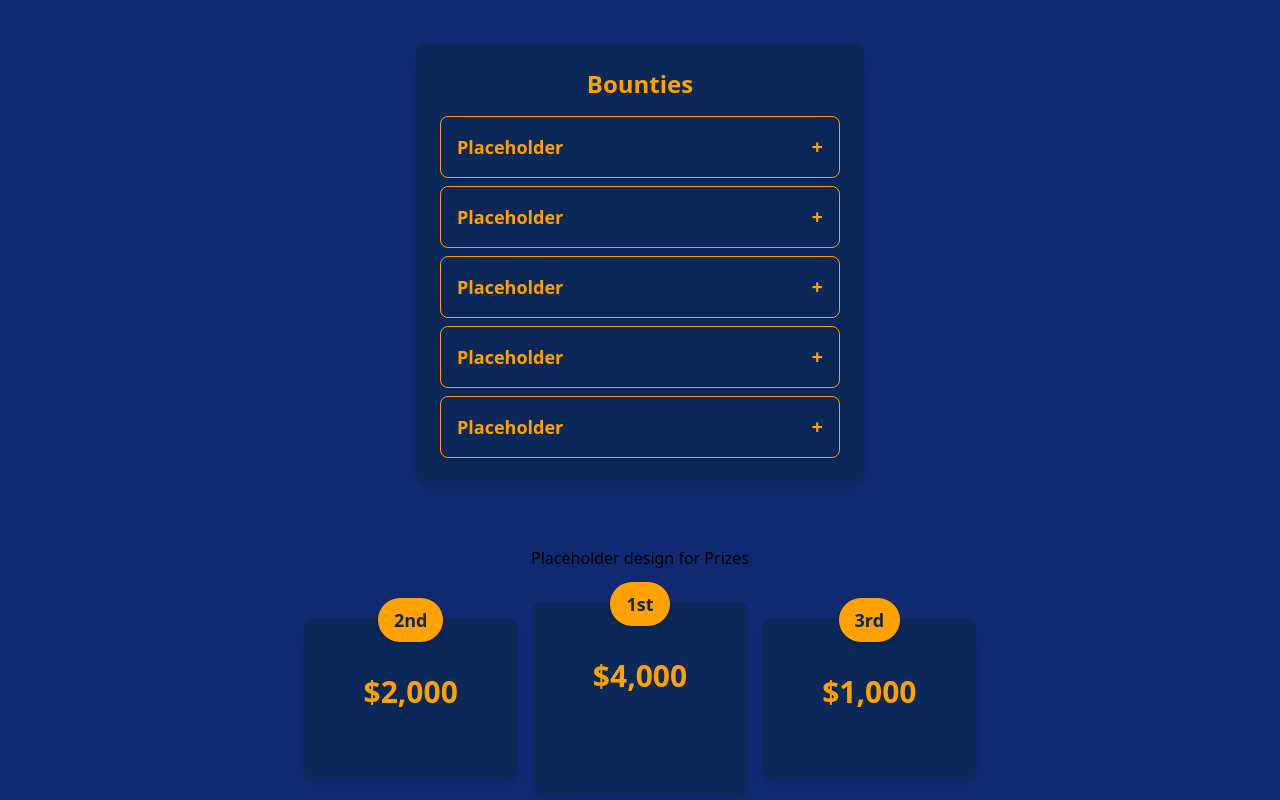
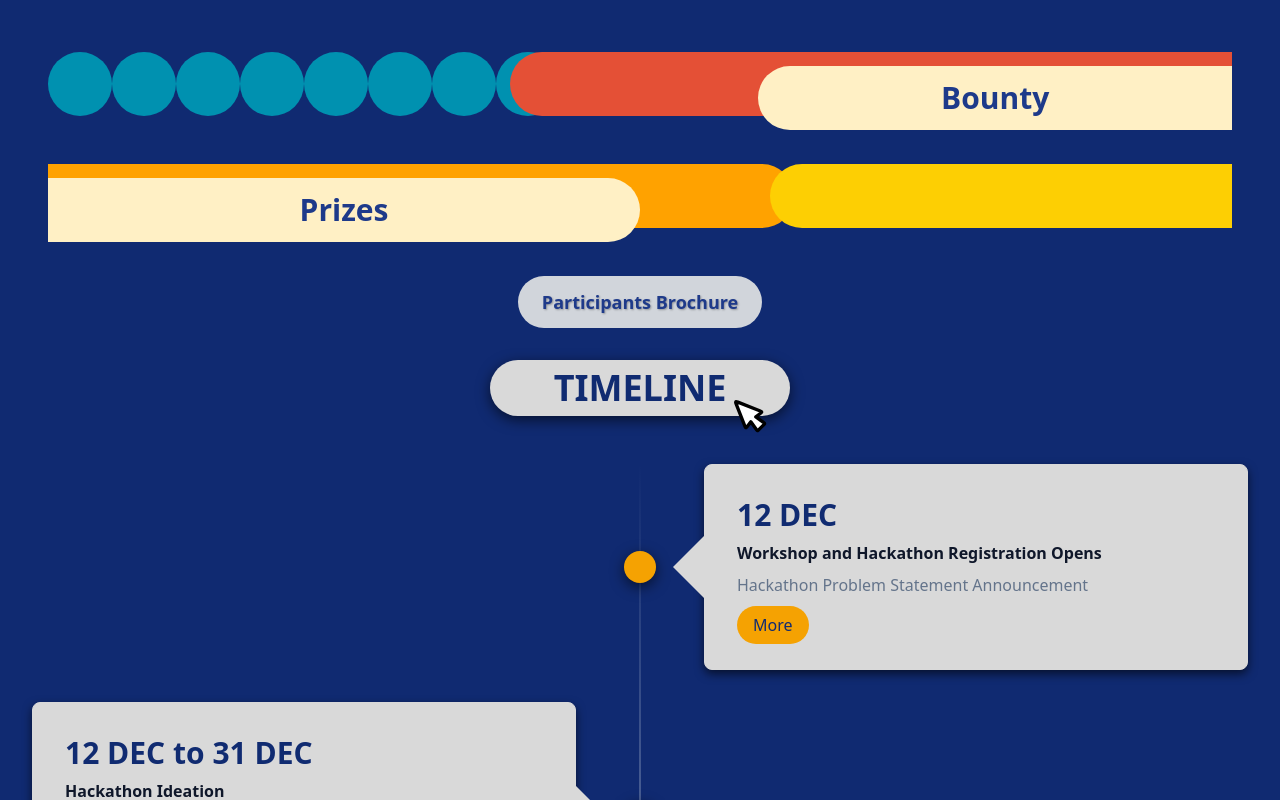
Before and after one commit to NUS-Fintech-Society/SD_Fintech_Summit_2025, a Next.js app: page / in a window 1280 px wide. Shown: the part 1040-1840 px from the top of the page. Built offline with nearby package versions, Linux system fonts and the light colour scheme.

Commit message:
Revert "Merge pull request #31 from marcusjhang/staging"
This reverts commit f1db295b922ab055cfa8135d43c70c0a0ded6d56, reversing
changes made to 216757efa00a38228d35b390d5293444930185b4.

```diff
--- a/src/app/workshops/[day]/page.tsx
+++ b/src/app/workshops/[day]/page.tsx
@@ -2,13 +2,14 @@ import { workshopsMockData } from "@/components/workshops/data";
 import RegisterButton from "@/components/workshops/RegisterButton";
 import { IWorkShop } from "@/components/workshops/types";
 import WorkshopList from "@/components/workshops/WorkshopList";
+import "./workshops.css";
 
 export default async function Page({ params }: { params: { day: string } }) {
   const day = params.day;
   const workshops = await getWorkshopsAsync(day);
 
   return (
-    <div className="bg-custom-background min-h-screen p-8">
+    <div className="backgroundImage bg-custom-background min-h-screen p-8">
       <h1 className="text-2xl text-center text-white font-bold mb-8">
         <div className="[text-shadow:_4px_3px_0px_#000000] text-5xl">
           WORKSHOPS
--- /dev/null
+++ b/src/app/workshops/[day]/workshops.css
@@ -0,0 +1,36 @@
+.backgroundImage {
+  background-image: url("/HomeLogoFull.png");
+  background-size: cover;
+  background-position: center;
+  background-repeat: no-repeat;
+  width: 100%;
+  height: 80%;
+  position: absolute;
+  left: 0;
+}
+
+.backgroundImage::before {
+  content: "";
+  position: absolute;
+  top: 0;
+  left: 0;
+  right: 0;
+  bottom: 0;
+  background-color: rgba(0, 0, 0, 0.3);
+  z-index: 0;
+}
+
+.backgroundImage > * {
+  position: relative;
+  z-index: 1;
+}
+
+
+/* Media query for smaller screens */
+@media (max-width: 768px) {
+  .backgroundImage {
+    background-size: contain; /* Makes the image fit within the container */
+    background-position: top; /* Adjusts positioning to make it look better when zoomed out */
+    height: 100%; /* Ensures the image covers the screen height */
+  }
+}
--- a/src/components/home/Bounty.tsx
+++ b/src/components/home/Bounty.tsx
@@ -1,52 +1,11 @@
-"use client";
-
-import React, { useState } from 'react';
-
-interface Challenge {
-  title: string;
-  description: string;
-}
-
-const challenges: Challenge[] = [
-  { title: 'Placeholder', description: 'Description' },
-  { title: 'Placeholder', description: 'Description' },
-  { title: 'Placeholder', description: 'Description' },
-  { title: 'Placeholder', description: 'Description' },
-  { title: 'Placeholder', description: 'Description' },
-];
+// Bounty.tsx
+import React from 'react';
+import CircleCapsuleBanner from '../ui/home/CircleCapsuleBanner';
 
 const Bounty: React.FC = () => {
-  const [openChallenge, setOpenChallenge] = useState<number | null>(null);
-
-  const toggleChallenge = (index: number) => {
-    setOpenChallenge(openChallenge === index ? null : index);
-  };
-
   return (
-    <div className="flex flex-col items-center justify-center p-4 mt-4 mb-4">
-      <div className="bg-[#0B2858] text-[#FFA200] rounded-lg p-6 w-full max-w-md mx-auto shadow-lg">
-        <h2 className="text-2xl font-bold mb-4 text-center text-[#FFA200]">Bounties</h2>
-
-        <div className="w-full space-y-2">
-          {challenges.map((challenge, index) => (
-            <div key={index} className="border border-[#FFA200] rounded-lg">
-              <div
-                className="flex justify-between items-center p-4 cursor-pointer hover:bg-[#0D3A6B]"
-                onClick={() => toggleChallenge(index)}
-              >
-                <span className="text-lg font-semibold text-[#FFA200]">{challenge.title}</span>
-                <span className="text-xl font-bold text-[#FFA200]">{openChallenge === index ? '-' : '+'}</span>
-              </div>
-
-              {openChallenge === index && (
-                <div className="p-4 border-t border-[#FFA200] bg-[#0D3A6B]">
-                  <p className="text-[#FFA200]">{challenge.description}</p>
-                </div>
-              )}
-            </div>
-          ))}
-        </div>
-      </div>
+    <div className="flex flex-col items-center p-4 justify-center rounded-lg mt-6">
+      <CircleCapsuleBanner title="Bounty" />
     </div>
   );
 };
--- a/src/components/home/Prizes.tsx
+++ b/src/components/home/Prizes.tsx
@@ -1,40 +1,13 @@
+// Prizes.tsx
 import React from 'react';
-import SectionTitle from './SectionTitle';
-
-const prizes = [
-  { place: '2nd', amount: '$2,000' },
-  { place: '1st', amount: '$4,000' },
-  { place: '3rd', amount: '$1,000' },
-];
+import DoubleCapsuleBanner from '../ui/home/DoubleCapsuleBanner';
 
 const Prizes: React.FC = () => {
   return (
-    <div className="flex flex-col items-center justify-center p-4 my-8">
-      {/* Section Title */}
-      <SectionTitle title="Prizes" />
-
-      {/* Prizes Container */}
-      <div className="flex flex-col sm:flex-row items-center justify-center space-y-4 sm:space-y-0 sm:space-x-4 w-full max-w-2xl mt-8">
-        {prizes.map((prize, index) => (
-          <div
-            key={index}
-            className={`relative flex flex-col items-center text-center rounded-lg px-6 py-8 shadow-lg ${
-              prize.place === '1st' ? 'h-48' : 'h-40'
-            } w-full sm:w-1/3 bg-gradient-to-b from-[#0C2859] to-[#0C2859]`}
-          >
-            {/* Place Label */}
-            <div className="absolute -top-5 bg-gradient-to-r from-[#FFA200] to-[#FFA200] text-[#0C2859] text-lg font-semibold px-4 py-2 rounded-full shadow-md">
-              {prize.place}
-            </div>
-
-            {/* Prize Amount */}
-            <div className="text-[#FFA200] text-3xl font-bold mt-6">
-              {prize.amount}
-            </div>
-          </div>
-        ))}
-      </div>
-    </div>
+    <div className="flex flex-col items-center justify-center p-4 my-4">
+    {/* Banner With Title */}
+    <DoubleCapsuleBanner title="Prizes" />
+  </div>
   );
 };
 
```
